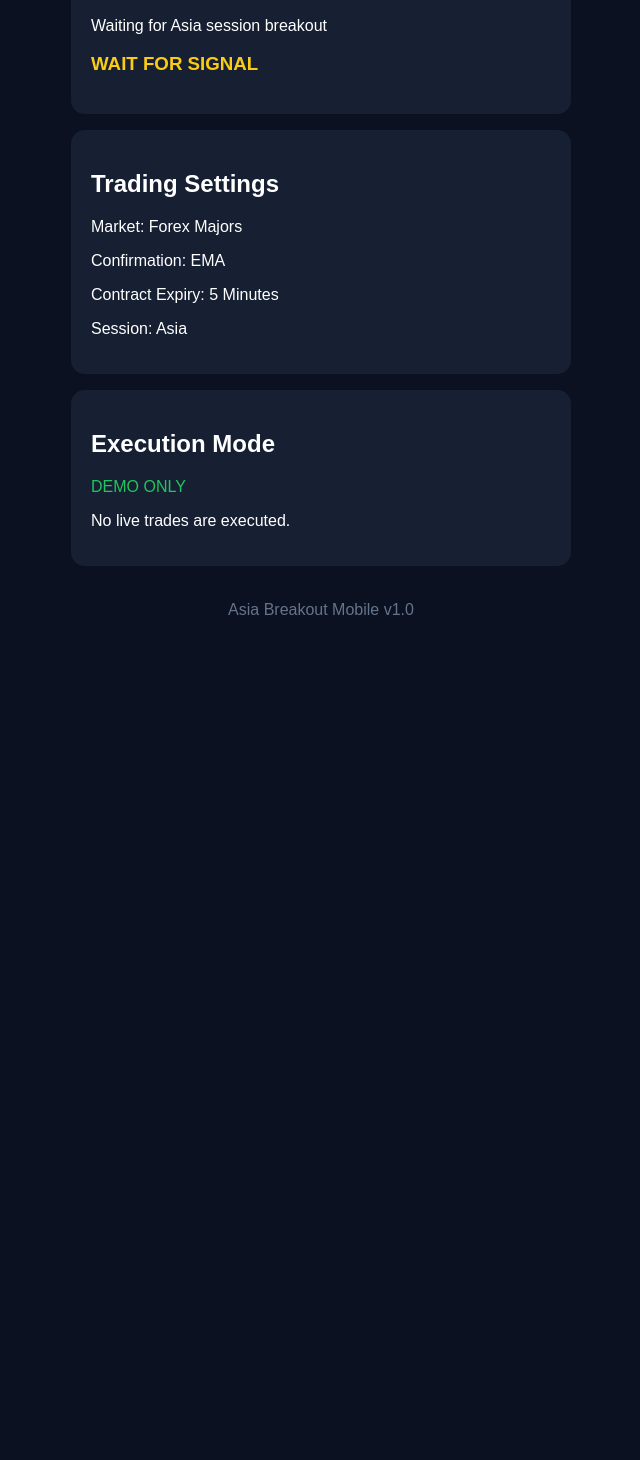
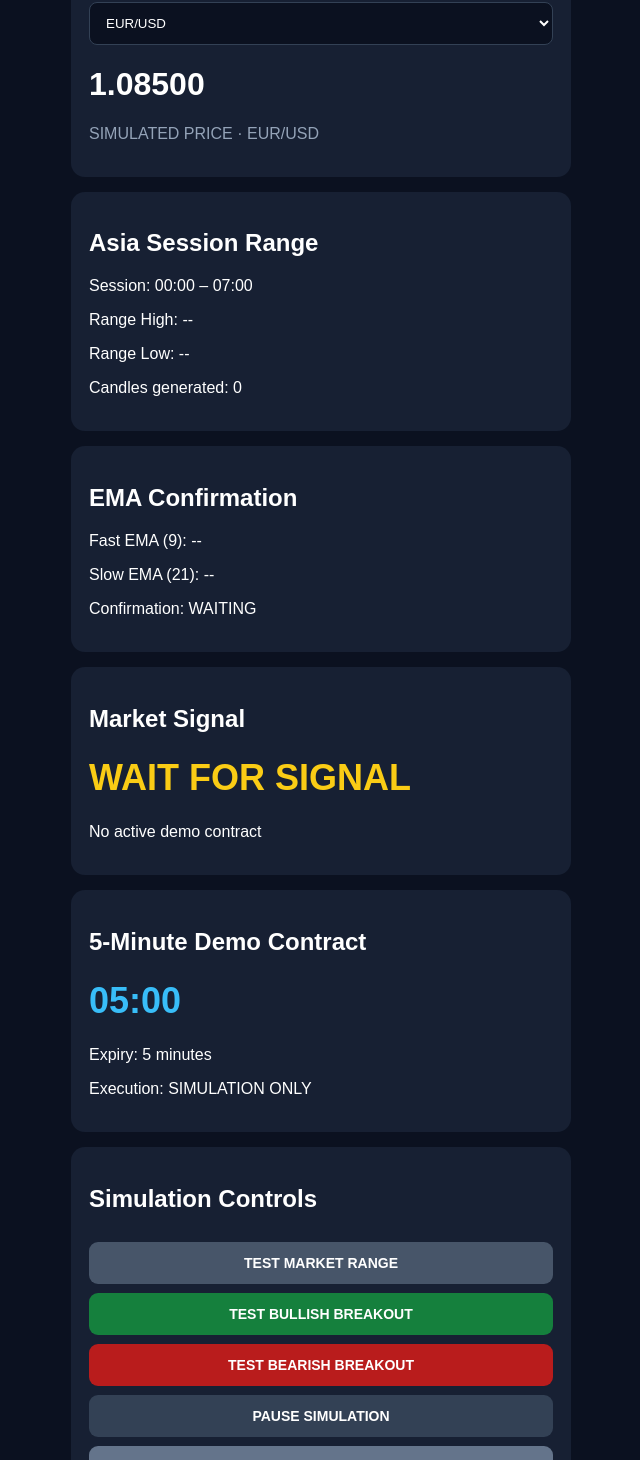
Before and after one commit to SmamkeleMrBillionaire/asia-breakout-mobile, a React (Vite) app: page / in a window 1280 px wide. Shown: the part 218-1678 px from the top of the page, without its empty margins (319-959 px from the left). Before the commit the page ends 877 px from the top, so only its background shows below. Built offline with nearby package versions, Linux system fonts and the light colour scheme.

Commit message:
Update App.jsx

```diff
--- a/src/App.jsx
+++ b/src/App.jsx
@@ -1,74 +1,303 @@
 
-import React from "react";
+import React, { useEffect, useState } from "react";
+
+const initialMarket = {
+  price: 1.08500,
+  high: null,
+  low: null,
+  candles: [],
+  tick: 0,
+  fast: null,
+  slow: null,
+  signal: "WAIT",
+  expiry: 300,
+  active: false,
+};
+
+function calculateEMA(values, period) {
+  if (!values.length) return null;
+  const multiplier = 2 / (period + 1);
+  return values.reduce(
+    (ema, value) => ema === null
+      ? value
+      : value * multiplier + ema * (1 - multiplier),
+    null
+  );
+}
 
 export default function App() {
+  const [pair, setPair] = useState("EUR/USD");
+  const [scenario, setScenario] = useState("range");
+  const [running, setRunning] = useState(false);
+  const [market, setMarket] = useState(initialMarket);
+
+  useEffect(() => {
+    if (!running) return;
+
+    const interval = setInterval(() => {
+      setMarket(previous => {
+        if (previous.active && previous.expiry <= 1) {
+          return {
+            ...previous,
+            active: false,
+            expiry: 0,
+            signal: "EXPIRED",
+          };
+        }
+
+        if (previous.active) {
+          return {
+            ...previous,
+            expiry: previous.expiry - 1,
+          };
+        }
+
+        const noise = (Math.random() - 0.5) * 0.00008;
+        let movement = noise;
+
+        if (previous.tick >= 12) {
+          if (scenario === "bullish") movement += 0.00015;
+          if (scenario === "bearish") movement -= 0.00015;
+        }
+
+        const price = previous.price + movement;
+        const candles = [...previous.candles, price].slice(-30);
+        const fast = calculateEMA(candles.slice(-9), 9);
+        const slow = calculateEMA(candles.slice(-21), 21);
+
+        const tick = previous.tick + 1;
+        const high = previous.tick < 12
+          ? Math.max(previous.high ?? price, price)
+          : previous.high;
+        const low = previous.tick < 12
+          ? Math.min(previous.low ?? price, price)
+          : previous.low;
+
+        let signal = previous.signal;
+        let active = false;
+        let expiry = previous.expiry;
+
+        if (tick > 12 && signal === "WAIT") {
+          if (price > high && fast > slow) {
+            signal = "BUY";
+            active = true;
+            expiry = 300;
+          } else if (price < low && fast < slow) {
+            signal = "SELL";
+            active = true;
+            expiry = 300;
+          }
+        }
+
+        return {
+          price,
+          high,
+          low,
+          candles,
+          tick,
+          fast,
+          slow,
+          signal,
+          expiry,
+          active,
+        };
+      });
+    }, 1000);
+
+    return () => clearInterval(interval);
+  }, [running, scenario]);
+
+  function startTest(type) {
+    setMarket(initialMarket);
+    setScenario(type);
+    setRunning(true);
+  }
+
+  function stopTest() {
+    setRunning(false);
+  }
+
+  function resetTest() {
+    setRunning(false);
+    setMarket(initialMarket);
+    setScenario("range");
+  }
+
+  const priceDigits = pair.includes("JPY") ? 3 : 5;
+  const formatPrice = value =>
+    value === null ? "--" : value.toFixed(priceDigits);
+
+  const formatTime = seconds =>
+    `${String(Math.floor(seconds / 60)).padStart(2, "0")}:${String(
+      seconds % 60
+    ).padStart(2, "0")}`;
+
+  const statusColor =
+    market.signal === "BUY" ? "#22c55e" :
+    market.signal === "SELL" ? "#ef4444" :
+    market.signal === "EXPIRED" ? "#facc15" : "#facc15";
+
+  const card = {
+    background: "#172033",
+    padding: "18px",
+    borderRadius: "14px",
+    marginTop: "15px",
+  };
+
+  const actionButton = {
+    padding: "13px",
+    border: "none",
+    borderRadius: "9px",
+    color: "white",
+    fontWeight: "bold",
+    width: "100%",
+    marginTop: "9px",
+    fontSize: "14px",
+  };
+
   return (
     <div style={{
       minHeight: "100vh",
       background: "#0b1120",
-      color: "#ffffff",
+      color: "white",
       fontFamily: "Arial, sans-serif",
-      padding: "24px",
-      boxSizing: "border-box"
+      padding: "20px",
+      boxSizing: "border-box",
     }}>
-      <div style={{
-        maxWidth: "500px",
-        margin: "0 auto"
-      }}>
-        <h1 style={{ color: "#38bdf8" }}>
-          ASIA BREAKOUT
-        </h1>
+      <div style={{ maxWidth: "500px", margin: "auto" }}>
 
+        <h1 style={{ color: "#38bdf8" }}>ASIA BREAKOUT</h1>
         <p style={{ color: "#94a3b8" }}>
-          Mobile Trading Assistant
+          Mobile Trading Assistant v2.0
         </p>
 
-        <div style={{
-          background: "#172033",
-          padding: "20px",
-          borderRadius: "14px",
-          marginTop: "25px"
-        }}>
-          <h2>Market Status</h2>
-          <p>Waiting for Asia session breakout</p>
-          <h3 style={{ color: "#facc15" }}>
-            WAIT FOR SIGNAL
-          </h3>
+        <div style={card}>
+          <h2>Market Data</h2>
+
+          <select
+            value={pair}
+            onChange={e => {
+              setPair(e.target.value);
+              resetTest();
+            }}
+            style={{
+              padding: "12px",
+              width: "100%",
+              borderRadius: "8px",
+              background: "#0b1120",
+              color: "white",
+              border: "1px solid #334155",
+            }}
+          >
+            {["EUR/USD", "GBP/USD", "USD/JPY",
+              "USD/CHF", "AUD/USD", "NZD/USD",
+              "USD/CAD"].map(item => (
+              <option key={item}>{item}</option>
+            ))}
+          </select>
+
+          <h1 style={{ fontSize: "32px" }}>
+            {formatPrice(market.price)}
+          </h1>
+          <p style={{ color: "#94a3b8" }}>
+            SIMULATED PRICE · {pair}
+          </p>
+        </div>
+
+        <div style={card}>
+          <h2>Asia Session Range</h2>
+          <p>Session: 00:00 – 07:00</p>
+          <p>Range High: {formatPrice(market.high)}</p>
+          <p>Range Low: {formatPrice(market.low)}</p>
+          <p>Candles generated: {market.tick}</p>
+        </div>
+
+        <div style={card}>
+          <h2>EMA Confirmation</h2>
+          <p>Fast EMA (9): {formatPrice(market.fast)}</p>
+          <p>Slow EMA (21): {formatPrice(market.slow)}</p>
+          <p>
+            Confirmation: {
+              market.fast === null || market.slow === null
+                ? "WAITING"
+                : market.fast > market.slow
+                  ? "BULLISH"
+                  : market.fast < market.slow
+                    ? "BEARISH"
+                    : "NEUTRAL"
+            }
+          </p>
+        </div>
+
+        <div style={card}>
+          <h2>Market Signal</h2>
+          <h1 style={{ color: statusColor, fontSize: "36px" }}>
+            {market.signal === "WAIT"
+              ? "WAIT FOR SIGNAL"
+              : market.signal}
+          </h1>
+          <p>
+            {market.active
+              ? "Demo contract active"
+              : "No active demo contract"}
+          </p>
+        </div>
+
+        <div style={card}>
+          <h2>5-Minute Demo Contract</h2>
+          <h1 style={{ color: "#38bdf8", fontSize: "36px" }}>
+            {formatTime(market.expiry)}
+          </h1>
+          <p>Expiry: 5 minutes</p>
+          <p>Execution: SIMULATION ONLY</p>
+        </div>
+
+        <div style={card}>
+          <h2>Simulation Controls</h2>
+
+          <button
+            onClick={() => startTest("range")}
+            style={{ ...actionButton, background: "#475569" }}
+          >
+            TEST MARKET RANGE
+          </button>
+
+          <button
+            onClick={() => startTest("bullish")}
+            style={{ ...actionButton, background: "#15803d" }}
+          >
+            TEST BULLISH BREAKOUT
+          </button>
+
+          <button
+            onClick={() => startTest("bearish")}
+            style={{ ...actionButton, background: "#b91c1c" }}
+          >
+            TEST BEARISH BREAKOUT
+          </button>
+
+          <button
+            onClick={stopTest}
+            style={{ ...actionButton, background: "#334155" }}
+          >
+            PAUSE SIMULATION
+          </button>
+
+          <button
+            onClick={resetTest}
+            style={{ ...actionButton, background: "#64748b" }}
+          >
+            RESET
+          </button>
         </div>
 
         <div style={{
-          background: "#172033",
-          padding: "20px",
-          borderRadius: "14px",
-          marginTop: "16px"
+          textAlign: "center",
+          color: "#22c55e",
+          padding: "25px 0",
         }}>
-          <h2>Trading Settings</h2>
-          <p>Market: Forex Majors</p>
-          <p>Confirmation: EMA</p>
-          <p>Contract Expiry: 5 Minutes</p>
-          <p>Session: Asia</p>
+          DEMO ONLY · NO LIVE TRADES
         </div>
-
-        <div style={{
-          background: "#172033",
-          padding: "20px",
-          borderRadius: "14px",
-          marginTop: "16px"
-        }}>
-          <h2>Execution Mode</h2>
-          <p style={{ color: "#22c55e" }}>
-            DEMO ONLY
-          </p>
-          <p>No live trades are executed.</p>
-        </div>
-
-        <p style={{
-          color: "#64748b",
-          textAlign: "center",
-          marginTop: "35px"
-        }}>
-          Asia Breakout Mobile v1.0
-        </p>
       </div>
     </div>
   );
```
